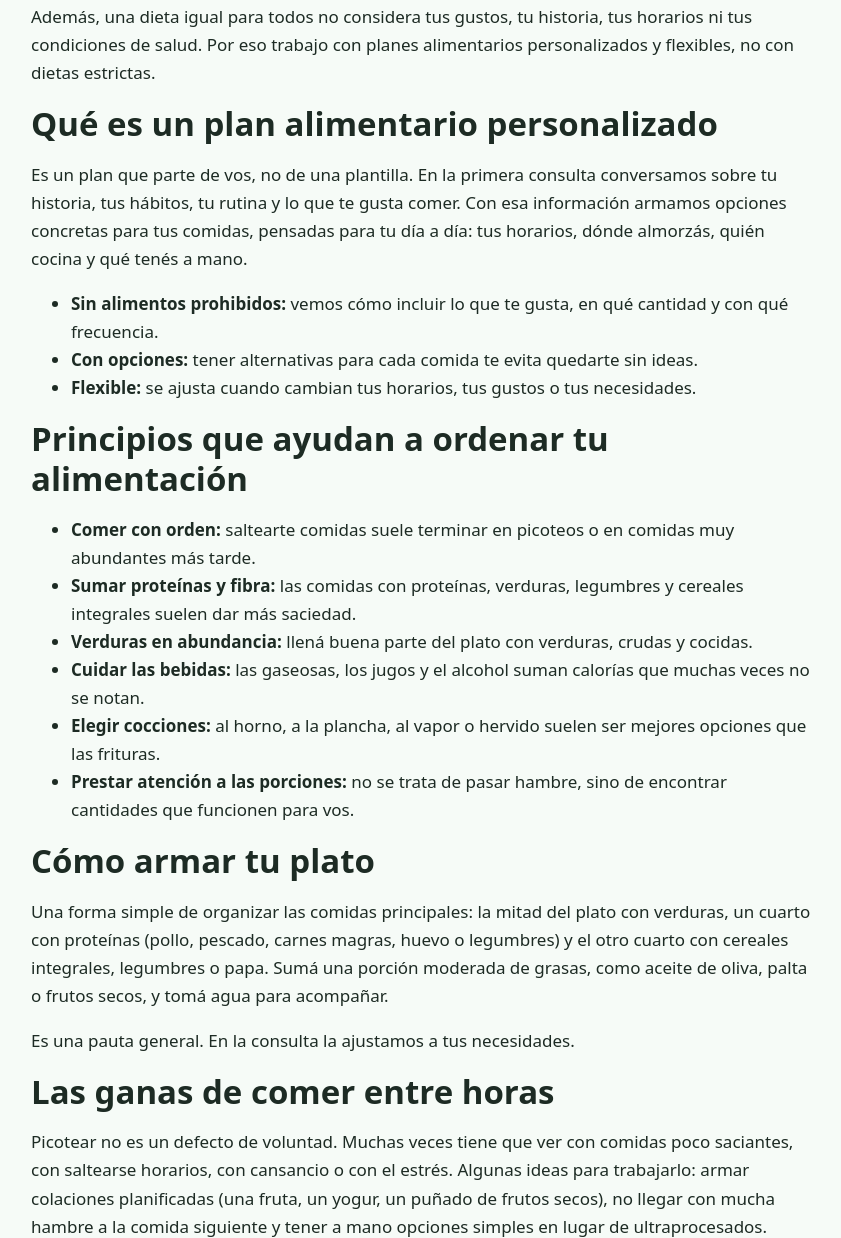
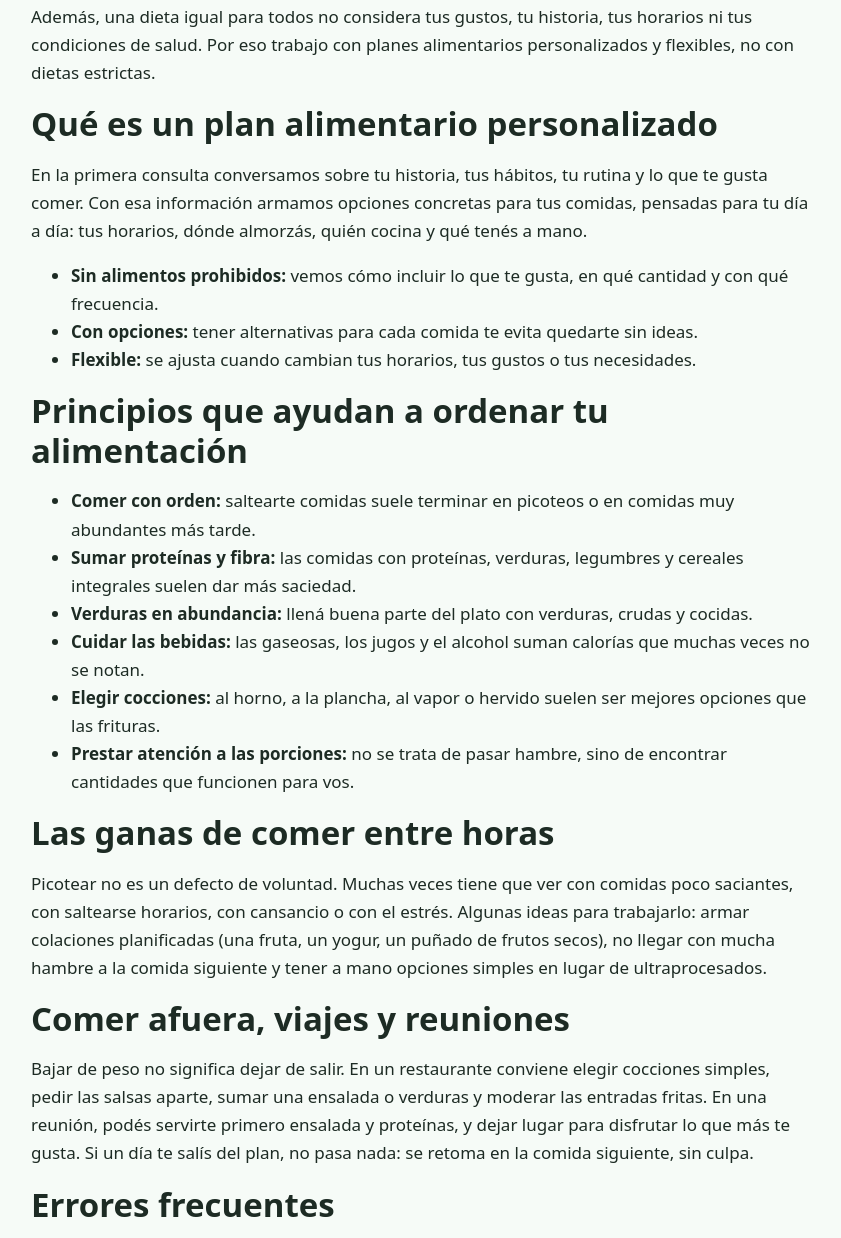
Before and after one commit to licfernandezr/web-de-rodrigo, a plain HTML site: page blog-como-bajar-de-peso-sin-dietas-estrictas.html in a window 1280 px wide. Shown: the part 956-2194 px from the top of the page, without its empty margins (219-1060 px from the left). Drawn offline with Linux system fonts and the light colour scheme.

Commit message:
Bajar de peso: quitar secciones repetidas con el artículo de colesterol
Co-Authored-By: Claude Sonnet 5.5 <noreply@anthropic.com>
Claude-Session: https://claude.ai/code/session_01JgLiS643zSkfEWo54mdwqD

```diff
--- a/blog-como-bajar-de-peso-sin-dietas-estrictas.html
+++ b/blog-como-bajar-de-peso-sin-dietas-estrictas.html
@@ -44,7 +44,7 @@
 <p>Muchas dietas se basan en listas largas de alimentos prohibidos, horarios rígidos y porciones que no tienen en cuenta tu vida real. Al principio pueden parecer simples, pero cuando cambia tu semana (un viaje, un cumpleaños, un día de mucho trabajo) se vuelven difíciles de seguir, y es común abandonarlas.</p>
 <p>Además, una dieta igual para todos no considera tus gustos, tu historia, tus horarios ni tus condiciones de salud. Por eso trabajo con planes alimentarios personalizados y flexibles, no con dietas estrictas.</p>
 <h2>Qué es un plan alimentario personalizado</h2>
-<p>Es un plan que parte de vos, no de una plantilla. En la primera consulta conversamos sobre tu historia, tus hábitos, tu rutina y lo que te gusta comer. Con esa información armamos opciones concretas para tus comidas, pensadas para tu día a día: tus horarios, dónde almorzás, quién cocina y qué tenés a mano.</p>
+<p>En la primera consulta conversamos sobre tu historia, tus hábitos, tu rutina y lo que te gusta comer. Con esa información armamos opciones concretas para tus comidas, pensadas para tu día a día: tus horarios, dónde almorzás, quién cocina y qué tenés a mano.</p>
 <ul>
 <li><strong>Sin alimentos prohibidos:</strong> vemos cómo incluir lo que te gusta, en qué cantidad y con qué frecuencia.</li>
 <li><strong>Con opciones:</strong> tener alternativas para cada comida te evita quedarte sin ideas.</li>
@@ -59,9 +59,6 @@
 <li><strong>Elegir cocciones:</strong> al horno, a la plancha, al vapor o hervido suelen ser mejores opciones que las frituras.</li>
 <li><strong>Prestar atención a las porciones:</strong> no se trata de pasar hambre, sino de encontrar cantidades que funcionen para vos.</li>
 </ul>
-<h2>Cómo armar tu plato</h2>
-<p>Una forma simple de organizar las comidas principales: la mitad del plato con verduras, un cuarto con proteínas (pollo, pescado, carnes magras, huevo o legumbres) y el otro cuarto con cereales integrales, legumbres o papa. Sumá una porción moderada de grasas, como aceite de oliva, palta o frutos secos, y tomá agua para acompañar.</p>
-<p>Es una pauta general. En la consulta la ajustamos a tus necesidades.</p>
 <h2>Las ganas de comer entre horas</h2>
 <p>Picotear no es un defecto de voluntad. Muchas veces tiene que ver con comidas poco saciantes, con saltearse horarios, con cansancio o con el estrés. Algunas ideas para trabajarlo: armar colaciones planificadas (una fruta, un yogur, un puñado de frutos secos), no llegar con mucha hambre a la comida siguiente y tener a mano opciones simples en lugar de ultraprocesados.</p>
 <h2>Comer afuera, viajes y reuniones</h2>
@@ -74,8 +71,6 @@
 <li>Compararte con otras personas o copiar el plan de alguien más.</li>
 <li>Abandonar todo después de un desvío, en lugar de retomar en la siguiente comida.</li>
 </ul>
-<h2>Hábitos que acompañan</h2>
-<p>La alimentación es una parte del conjunto. El descanso, el movimiento y el manejo del estrés también influyen en cómo te sentís y en cómo comés. Si tenés alguna condición de salud, es importante que tu médico esté al tanto y te indique qué actividad es adecuada para vos. Yo trabajo la parte alimentaria y te ayudo a acomodar tus comidas a tus horarios.</p>
 <h2>Cómo trabajo en la consulta</h2>
 <p>En cada consulta revisamos cómo te fue, ajustamos el plan y planteamos el objetivo para la próxima entrevista. Entre consulta y consulta te acompaño por WhatsApp para que no te quedes con dudas. Atiendo de forma presencial en Palermo y también online, para pacientes de todo el país.</p>
 </div></section>
```
